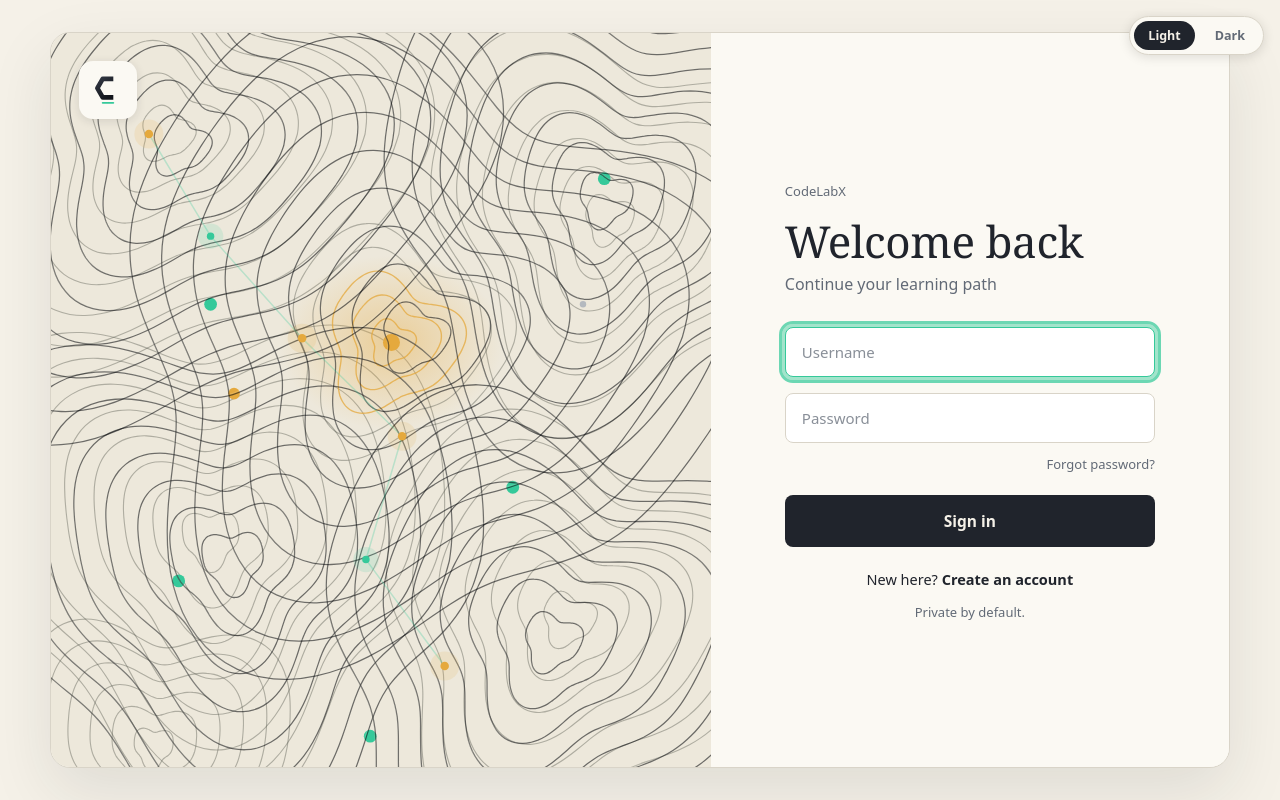
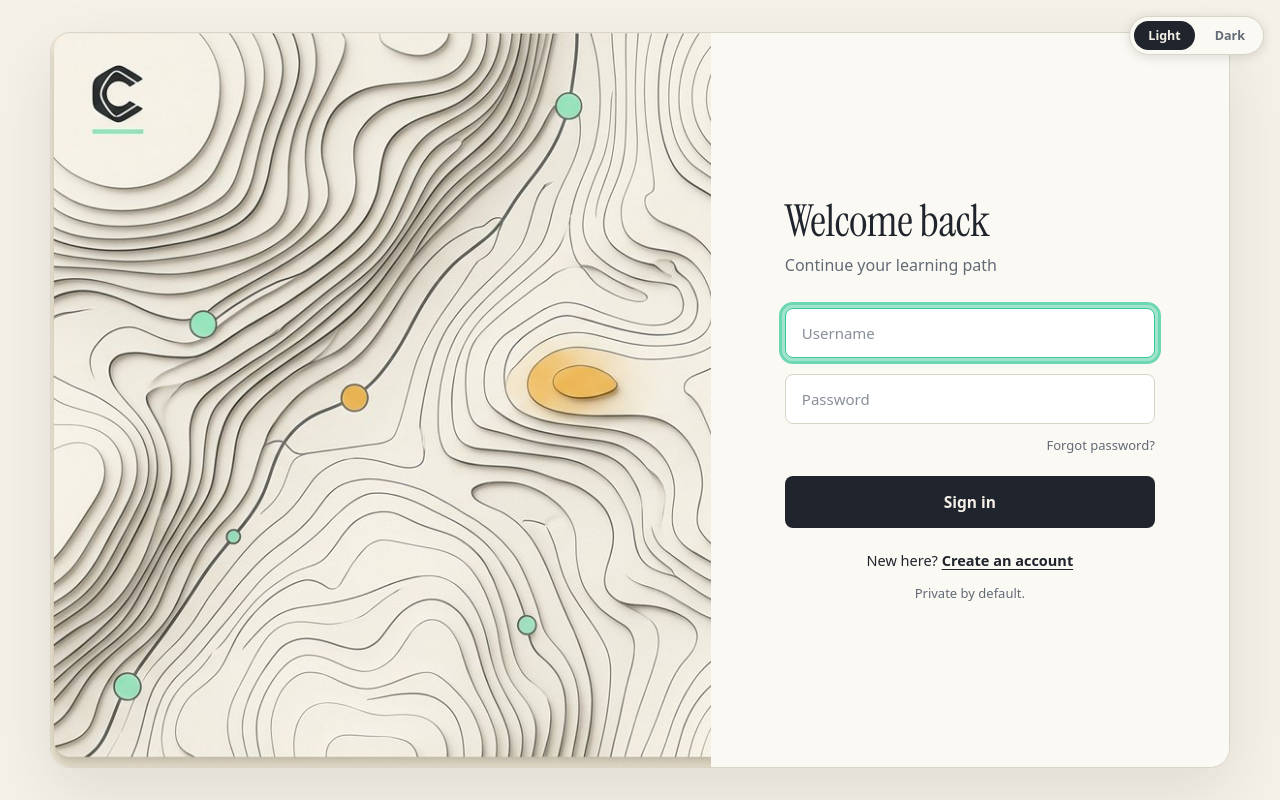
Before and after one commit to sanskrutishelke991/CodeLAbX, a Django app: page /accounts/login/ in a window 1280 px wide. Run offline with Django 5.2, Linux system fonts and the light colour scheme; parts of the project's set-up code (start-up, migrations or seed data) failed here and were passed over.

Commit message:
ui: Signal & Path V2 login matching locked split terrain

```diff
--- a/static/css/v2/login.css
+++ b/static/css/v2/login.css
@@ -1,4 +1,11 @@
-/* CodeLabX V2 login — Signal & Path. CSP-safe static stylesheet. */
+/* CodeLabX V2 login — Signal & Path. Exact locked composition. CSP-safe. */
+@font-face{
+  font-family:"Instrument Serif";
+  src:url("../../fonts/instrument-serif.woff") format("woff");
+  font-weight:400;
+  font-style:normal;
+  font-display:swap;
+}
 :root{
   color-scheme:light;
   --canvas:#F5F1E8; --panel:#FBF9F3; --field:#FFFFFF; --text:#20242C; --text-2:#626A76;
@@ -15,35 +22,42 @@
 }
 *,*::before,*::after{box-sizing:border-box;margin:0;padding:0}
 html,body{height:100%}
-body{background:var(--canvas);color:var(--text);font-family:var(--font-ui);display:grid;place-items:center;padding:32px}
+body{
+  background:var(--canvas);color:var(--text);font-family:var(--font-ui);
+  display:grid;place-items:center;padding:32px;
+  -webkit-font-smoothing:antialiased;transition:background .18s ease
+}
 [data-theme="dark"] body{padding:0}
 a{color:inherit}
 button,input{font:inherit}
 :focus-visible{outline:3px solid rgba(53,201,154,.72);outline-offset:3px}
 
-.stage{display:grid;grid-template-columns:1.12fr .88fr;width:min(1180px,100%);min-height:min(760px,calc(100vh - 64px));
+.stage{
+  display:grid;grid-template-columns:1.12fr .88fr;width:min(1180px,100%);
+  min-height:min(760px,calc(100vh - 64px));
   border-radius:20px;overflow:hidden;border:1px solid var(--border);
-  box-shadow:0 24px 64px rgba(32,36,44,.10);background:var(--panel)}
-[data-theme="dark"] .stage{border-radius:0;border:0;min-height:100vh;box-shadow:none}
+  box-shadow:0 24px 64px rgba(32,36,44,.10);background:var(--panel)
+}
+[data-theme="dark"] .stage{border-radius:0;border:0;min-height:100vh;width:100%;box-shadow:none}
 
-.terrain{position:relative;background:var(--terrain-bg);overflow:hidden}
-.terrain svg.topo{position:absolute;inset:0;width:100%;height:100%;display:block}
-[data-theme="light"] .topo-dark{display:none}
-[data-theme="dark"] .topo-light{display:none}
+.terrain{
+  position:relative;background-color:var(--terrain-bg);overflow:hidden;
+  background-image:url("../../brand/login-terrain-light.jpg");
+  background-repeat:no-repeat;background-size:cover;background-position:left center
+}
+[data-theme="dark"] .terrain{
+  background-image:url("../../brand/login-terrain-dark.jpg");
+  background-position:center center
+}
 
-.chip{position:absolute;top:28px;left:28px;width:58px;height:58px;background:#FBF9F3;border-radius:14px;
-  box-shadow:0 2px 10px rgba(32,36,44,.12);display:grid;place-items:center}
-[data-theme="dark"] .chip{display:none}
-.chip svg{width:40px;height:40px}
-
-.frag{position:absolute;font-family:var(--font-mono);font-size:10px;line-height:1.7;color:#A5ACB8;opacity:.26;white-space:nowrap;display:none}
-[data-theme="dark"] .frag{display:block}
-.frag-a{top:16%;left:30%}
-.frag-b{top:55%;left:12%}
-.frag-c{top:78%;left:56%}
-
-.panel{position:relative;display:flex;flex-direction:column;justify-content:center;padding:56px clamp(32px,6vw,72px);background:var(--panel)}
-[data-theme="dark"] .panel{background-image:radial-gradient(rgba(243,240,232,.05) 1px,transparent 1px);background-size:24px 24px}
+.panel{
+  position:relative;display:flex;flex-direction:column;justify-content:center;
+  padding:56px clamp(32px,6vw,72px);background:var(--panel)
+}
+[data-theme="dark"] .panel{
+  background-image:radial-gradient(rgba(243,240,232,.05) 1px,transparent 1px);
+  background-size:24px 24px
+}
 .formcol{width:min(370px,100%);margin:0 auto}
 .hero-dark{display:none;text-align:center;margin-bottom:26px}
 .hero-dark svg{width:66px;height:66px}
@@ -55,24 +69,28 @@ form{margin-top:32px;display:flex;flex-direction:column}
 .flabel{display:none;font-size:12.5px;font-weight:600;letter-spacing:.01em;color:var(--text-2);margin:0 2px 6px}
 [data-theme="dark"] .flabel{display:block}
 .field{margin-bottom:16px}
-input{width:100%;height:50px;padding:0 16px;font:inherit;font-size:15px;color:var(--text);
+input{
+  width:100%;height:50px;padding:0 16px;font:inherit;font-size:15px;color:var(--text);
   background:var(--field);border:1px solid var(--border);
-  border-radius:8px;outline:none}
+  border-radius:8px;outline:none;transition:border-color .16s ease,box-shadow .16s ease
+}
 input::placeholder{color:var(--text-2);opacity:.75}
 input:focus{border-color:var(--mint);box-shadow:0 0 0 3px rgba(53,201,154,.45)}
 [data-theme="dark"] input:focus{border-color:var(--amber);box-shadow:0 0 0 3px rgba(229,169,61,.20)}
-.forgot{align-self:flex-end;margin:-4px 0 22px;font-size:13px;color:var(--text-2);text-decoration:none}
+.forgot{align-self:flex-end;margin:-4px 0 22px;font-size:13px;color:var(--text-2);text-decoration:none;cursor:pointer}
 .forgot:hover{color:var(--mint-ink);text-decoration:underline}
-.btn{height:52px;border:0;border-radius:8px;font:inherit;font-size:15.5px;font-weight:650;cursor:pointer;
-  background:var(--cta-bg);color:var(--cta-ink)}
+.forgot-static{cursor:default}
+.forgot-static:hover{text-decoration:none;color:var(--text-2)}
+.btn{
+  height:52px;border:0;border-radius:8px;font:inherit;font-size:15.5px;font-weight:650;cursor:pointer;
+  background:var(--cta-bg);color:var(--cta-ink);transition:box-shadow .18s ease,transform .18s ease
+}
 .btn:hover,.btn:focus-visible{box-shadow:0 0 0 4px rgba(53,201,154,.42)}
 .btn:focus-visible{outline:none}
 .signup{margin-top:22px;font-size:14.5px;text-align:center;color:var(--text)}
-.signup a{color:var(--text);font-weight:600;text-decoration:none}
-.signup a:hover{color:var(--mint-ink);text-decoration:underline}
+.signup a{color:var(--text);font-weight:600;text-decoration:underline;text-underline-offset:3px}
+.signup a:hover{color:var(--mint-ink)}
 .micro{margin-top:14px;font-size:13px;text-align:center;color:var(--text-2)}
-.home-link{display:inline-block;margin-bottom:18px;font-size:13px;color:var(--text-2);text-decoration:none}
-.home-link:hover{color:var(--mint-ink)}
 
 .auth-messages{list-style:none;margin:18px 0 0;display:grid;gap:8px}
 .msg{padding:10px 12px;border-radius:8px;font-size:13.5px;border:1px solid var(--border)}
@@ -90,8 +108,9 @@ input:focus{border-color:var(--mint);box-shadow:0 0 0 3px rgba(53,201,154,.45)}
 
 @media (max-width:880px){
   body,[data-theme="dark"] body{padding:0}
-  .stage{grid-template-columns:1fr;min-height:100vh;border-radius:0;border:0}
-  .terrain{height:230px}
+  .stage{grid-template-columns:1fr;min-height:100vh;border-radius:0;border:0;width:100%}
+  .terrain{height:230px;background-position:left top}
+  [data-theme="dark"] .terrain{background-position:center top}
   .panel{padding:40px 24px 64px;justify-content:flex-start}
   h1{font-size:34px}
   .ttoggle{top:auto;bottom:16px;right:16px}
--- a/static/js/v2/login.js
+++ b/static/js/v2/login.js
@@ -1,118 +1,5 @@
 (function () {
   "use strict";
-  var NS = "http://www.w3.org/2000/svg";
-
-  function ringPath(cx, cy, base, w1, f1, p1, w2, f2, p2) {
-    var pts = [];
-    var a, t, r;
-    for (a = 0; a <= 360; a += 4) {
-      t = (a * Math.PI) / 180;
-      r = base * (1 + w1 * Math.sin(f1 * t + p1) + w2 * Math.sin(f2 * t + p2));
-      pts.push([cx + r * Math.cos(t), cy + r * Math.sin(t)]);
-    }
-    var d = "M" + pts[0][0].toFixed(1) + "," + pts[0][1].toFixed(1);
-    var i, x1, y1, x2, y2;
-    for (i = 1; i < pts.length - 1; i++) {
-      x1 = pts[i][0]; y1 = pts[i][1]; x2 = pts[i + 1][0]; y2 = pts[i + 1][1];
-      d += " Q" + x1.toFixed(1) + "," + y1.toFixed(1) + " " + ((x1 + x2) / 2).toFixed(1) + "," + ((y1 + y2) / 2).toFixed(1);
-    }
-    return d + "Z";
-  }
-
-  function peak(svg, x, y, r0, step, rings, style, seed, amberInner) {
-    var i, p, p2, d;
-    for (i = 0; i < rings; i++) {
-      d = ringPath(x, y, r0 + i * step, 0.17, 3, 1.2 + seed, 0.07, 5, 2.6 + seed * 2);
-      p = document.createElementNS(NS, "path");
-      p.setAttribute("d", d);
-      p.setAttribute("fill", "none");
-      if (amberInner && i < 3) {
-        p.setAttribute("stroke", style.amberInner);
-        p.setAttribute("stroke-width", "1.3");
-      } else {
-        p.setAttribute("stroke", style.line);
-        p.setAttribute("stroke-width", style.width);
-      }
-      if (style.emboss) p.setAttribute("transform", "translate(" + style.embossX + " " + style.embossY + ")");
-      svg.appendChild(p);
-      if (style.emboss) {
-        p2 = document.createElementNS(NS, "path");
-        p2.setAttribute("d", d);
-        p2.setAttribute("fill", "none");
-        p2.setAttribute("stroke", style.lineHi);
-        p2.setAttribute("stroke-width", style.width);
-        svg.appendChild(p2);
-      }
-    }
-  }
-
-  function dot(svg, x, y, r, color, glow) {
-    var g, c;
-    if (glow) {
-      g = document.createElementNS(NS, "circle");
-      g.setAttribute("cx", x); g.setAttribute("cy", y); g.setAttribute("r", r * 3.4);
-      g.setAttribute("fill", color); g.setAttribute("opacity", "0.14");
-      svg.appendChild(g);
-    }
-    c = document.createElementNS(NS, "circle");
-    c.setAttribute("cx", x); c.setAttribute("cy", y); c.setAttribute("r", r);
-    c.setAttribute("fill", color);
-    svg.appendChild(c);
-  }
-
-  function build(id, mode) {
-    var svg = document.getElementById(id);
-    if (!svg) return;
-    if (mode === "light") {
-      var style = { line: "rgba(80,84,74,0.40)", width: "1.05", amberInner: "rgba(229,169,61,0.75)" };
-      var defs = document.createElementNS(NS, "defs");
-      var grad = document.createElementNS(NS, "radialGradient");
-      grad.setAttribute("id", "basin");
-      grad.setAttribute("cx", "0.5"); grad.setAttribute("cy", "0.5"); grad.setAttribute("r", "0.5");
-      var s0 = document.createElementNS(NS, "stop"); s0.setAttribute("offset", "0"); s0.setAttribute("stop-color", "#E5A93D"); s0.setAttribute("stop-opacity", "0.42");
-      var s1 = document.createElementNS(NS, "stop"); s1.setAttribute("offset", "0.7"); s1.setAttribute("stop-color", "#E5A93D"); s1.setAttribute("stop-opacity", "0.12");
-      var s2 = document.createElementNS(NS, "stop"); s2.setAttribute("offset", "1"); s2.setAttribute("stop-color", "#E5A93D"); s2.setAttribute("stop-opacity", "0");
-      grad.appendChild(s0); grad.appendChild(s1); grad.appendChild(s2);
-      defs.appendChild(grad); svg.appendChild(defs);
-      peak(svg, 108, 140, 24, 27, 8, style, 0.2);
-      peak(svg, 524, 220, 22, 25, 7, style, 1.1);
-      peak(svg, 150, 520, 26, 27, 8, style, 2.0);
-      peak(svg, 486, 596, 24, 26, 7, style, 0.7);
-      peak(svg, 96, 716, 18, 21, 6, style, 1.6);
-      var e = document.createElementNS(NS, "ellipse");
-      e.setAttribute("cx", "320"); e.setAttribute("cy", "336"); e.setAttribute("rx", "105"); e.setAttribute("ry", "82");
-      e.setAttribute("fill", "url(#basin)"); svg.appendChild(e);
-      peak(svg, 320, 336, 20, 20, 5, style, 0.4, true);
-      [[150, 300], [120, 560], [520, 182], [300, 706], [434, 472]].forEach(function (xy) { dot(svg, xy[0], xy[1], 6, "#35C99A"); });
-      dot(svg, 172, 384, 5.5, "#E5A93D");
-      dot(svg, 320, 336, 8, "#E5A93D");
-    } else {
-      var dstyle = {
-        line: "rgba(4,6,10,0.55)", lineHi: "rgba(236,232,222,0.16)", width: "1.2",
-        emboss: true, embossX: 0.8, embossY: 1.1, amberInner: "rgba(229,169,61,0.30)"
-      };
-      peak(svg, 120, 150, 26, 29, 9, dstyle, 0.3);
-      peak(svg, 520, 200, 24, 27, 8, dstyle, 1.2);
-      peak(svg, 170, 540, 28, 29, 8, dstyle, 2.1);
-      peak(svg, 470, 616, 26, 28, 8, dstyle, 0.8);
-      peak(svg, 340, 330, 30, 32, 9, dstyle, 0.5);
-      var route = document.createElementNS(NS, "polyline");
-      route.setAttribute("points", "92,140 150,236 236,332 330,424 296,540 370,640");
-      route.setAttribute("fill", "none");
-      route.setAttribute("stroke", "rgba(53,201,154,0.28)");
-      route.setAttribute("stroke-width", "1.4");
-      route.setAttribute("stroke-linecap", "round");
-      svg.appendChild(route);
-      [[92, 140], [236, 332], [330, 424], [370, 640]].forEach(function (xy) { dot(svg, xy[0], xy[1], 4, "#E5A93D", true); });
-      dot(svg, 150, 236, 3.5, "#35C99A", true);
-      dot(svg, 296, 540, 3.5, "#35C99A", true);
-      dot(svg, 500, 300, 3, "rgba(165,172,184,0.8)");
-    }
-  }
-
-  build("topo-light", "light");
-  build("topo-dark", "dark");
-
   var root = document.documentElement;
   var tl = document.getElementById("tl");
   var td = document.getElementById("td");
--- a/templates/accounts/login.html
+++ b/templates/accounts/login.html
@@ -1,6 +1,6 @@
 {% load static %}
 <!DOCTYPE html>
-<html lang="en">
+<html lang="en" data-theme="light">
 <head>
 <meta charset="UTF-8">
 <meta name="viewport" content="width=device-width, initial-scale=1.0">
@@ -17,30 +17,10 @@
 </div>
 
 <main class="stage">
-  <section class="terrain" aria-hidden="true">
-    <svg id="topo-light" class="topo topo-light" viewBox="0 0 620 780" width="620" height="780" preserveAspectRatio="xMidYMid slice"></svg>
-    <svg id="topo-dark" class="topo topo-dark" viewBox="0 0 620 780" width="620" height="780" preserveAspectRatio="xMidYMid slice"></svg>
-    <span class="frag frag-a">def next_mission(dna):</span>
-    <span class="frag frag-b">return evidence[-7:]</span>
-    <span class="frag frag-c">streak += 1</span>
-    <div class="chip">
-      <svg viewBox="0 0 128 128" aria-hidden="true">
-        <defs>
-          <linearGradient id="chipmetal" x1="0" y1="0" x2="0.7" y2="1">
-            <stop offset="0" stop-color="#323743"/>
-            <stop offset="0.55" stop-color="#20242C"/>
-            <stop offset="1" stop-color="#12151B"/>
-          </linearGradient>
-        </defs>
-        <path fill="none" stroke="url(#chipmetal)" stroke-width="15" stroke-linejoin="round" d="M81 87.44 L47 87.44 L30 58 L47 28.56 L81 28.56"/>
-        <rect x="44" y="102" width="40" height="6" rx="3" fill="#35C99A"/>
-      </svg>
-    </div>
-  </section>
+  <section class="terrain" aria-hidden="true"></section>
 
   <section class="panel">
     <div class="formcol">
-      <a class="home-link" href="{% url 'landing' %}">CodeLabX</a>
       <div class="hero-dark">
         <svg viewBox="0 0 128 128" aria-hidden="true">
           <defs>
@@ -77,7 +57,12 @@
           <label class="flabel" for="password">Password</label>
           <input id="password" name="password" type="password" placeholder="Password" autocomplete="current-password" required>
         </div>
-        <a class="forgot" href="{% url 'accounts:password_reset' %}">Forgot password?</a>
+        {% url 'accounts:password_reset' as reset_url %}
+        {% if reset_url %}
+        <a class="forgot" href="{{ reset_url }}">Forgot password?</a>
+        {% else %}
+        <span class="forgot forgot-static">Forgot password?</span>
+        {% endif %}
         <button class="btn" type="submit">Sign in</button>
         <p class="signup">New here? <a href="{% url 'accounts:register' %}">Create an account</a></p>
         <p class="micro">Private by default.</p>
```
Also changed, not shown: static/brand/login-terrain-dark.jpg (added), static/brand/login-terrain-light.jpg (added), static/fonts/instrument-serif.woff (added).
